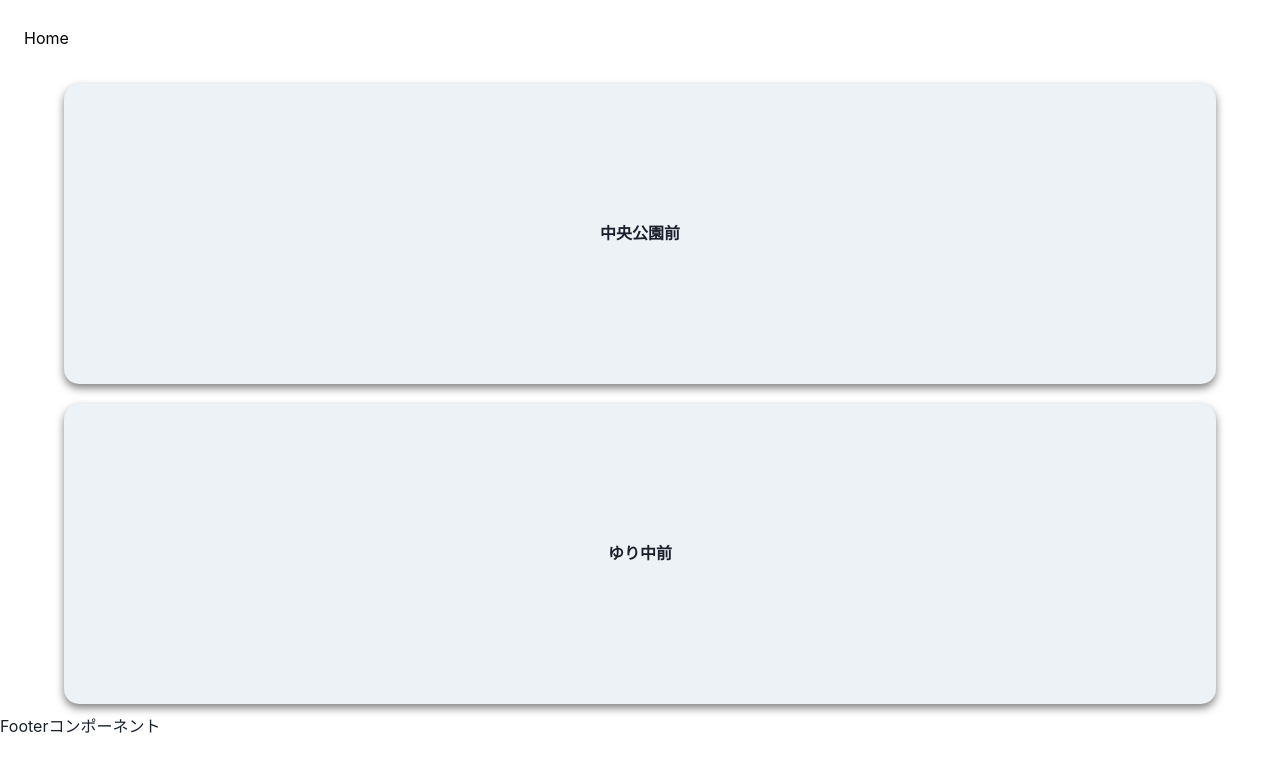
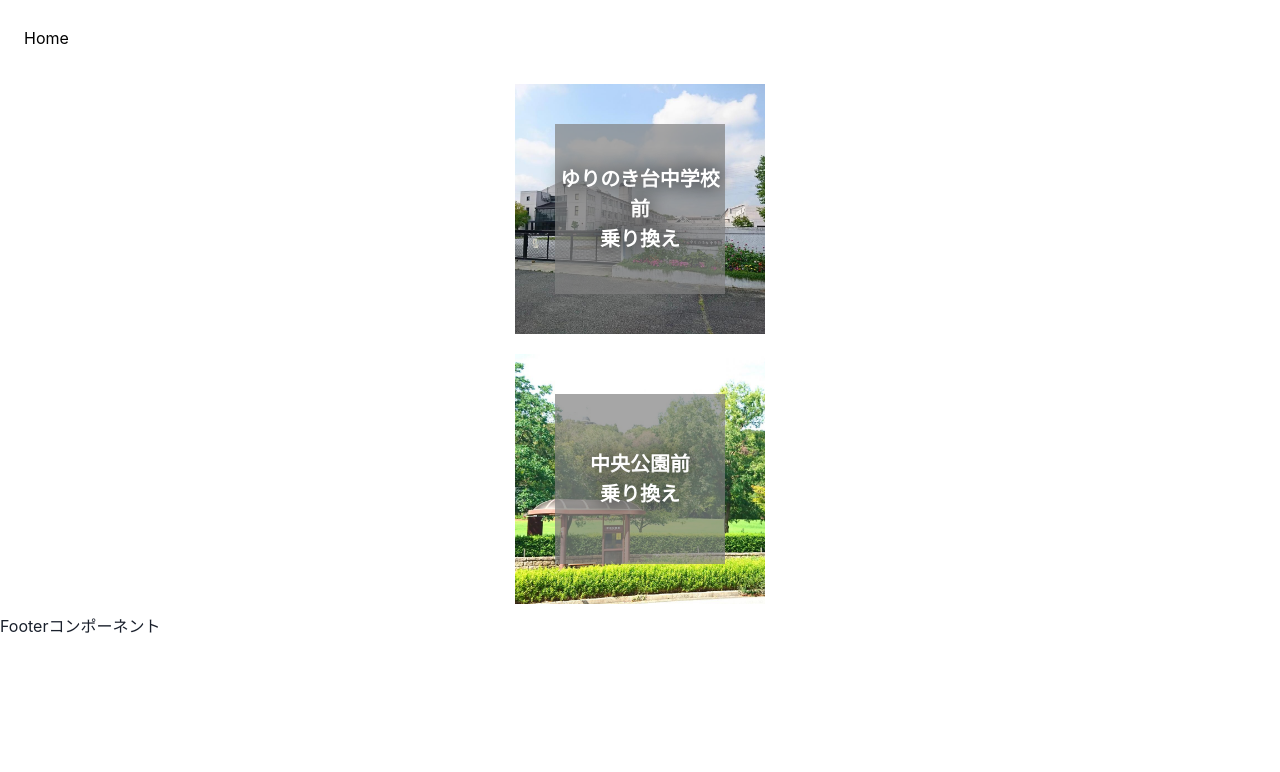
Before and after one commit to terakawakohei/SandaEzBus, a Next.js app: page /busstop in a window 1280 px wide. Shown: the top 772 px of the page. Built offline with nearby package versions, Linux system fonts and the light colour scheme.

Commit message:
update Link style

```diff
--- a/src/pages/busstop/index.js
+++ b/src/pages/busstop/index.js
@@ -1,16 +1,52 @@
 import { Link, Button, Flex } from '@chakra-ui/react'
 import { Box } from '@chakra-ui/react'
 
+function BackdropFilters({href, img, children}) {
+  const outerBoxStyles = {
+    boxSize: '250px',
+    margin: '10px',
+    p: '10',
+    background:
+      'url('+img+') center/cover no-repeat',
+  }
+
+  const innerBoxStyles = {
+    display: 'flex',
+    alignItems: 'center',
+    justifyContent: 'center',
+    textAlign: 'center',
+    boxSize: 'full',
+    color: 'white',
+    textShadow: '0 0 20px black',
+    fontWeight: 'bold',
+    fontSize: '20px',
+  }
+  return (
+      <Box as='a' href={href} sx={outerBoxStyles}>
+        <Box sx={innerBoxStyles} backdropFilter='auto' backdropContrast='30%'>
+          {children}
+        </Box>
+      </Box>
+  )
+}
 
 export default function Test() {
   return (
     <Flex flexDirection='column' align='center'>
-        <Button as='a' href='/busstop/tyuokoen' margin='10px' w='90%' h='300px' boxShadow='0 4px 8px 0 rgba(0, 0, 0, .5)' borderRadius='15px' _hover={{transform:'translateY(-10px)', transition:'0.5s'}}>
+      <BackdropFilters href='/busstop/yurityu' img='/assets/yuri.jpg'>
+        ゆりのき台中学校前<br/>
+        乗り換え
+      </BackdropFilters>
+      <BackdropFilters href='/busstop/tyuokoen' img='/assets/koen.jpg'>
+        中央公園前<br/>
+        乗り換え
+      </BackdropFilters>
+        {/* <Button as='a' href='/busstop/tyuokoen' margin='10px' w='90%' h='300px' boxShadow='0 4px 8px 0 rgba(0, 0, 0, .5)' borderRadius='15px' _hover={{transform:'translateY(-10px)', transition:'0.5s'}}>
             中央公園前
         </Button>
         <Button as='a' href='/busstop/yurityu' margin='10px' w='90%' h='300px' boxShadow='0 4px 8px 0 rgba(0, 0, 0, .5)' borderRadius='15px' _hover={{transform:'translateY(-10px)', transition:'0.5s'}}>
             ゆり中前
-        </Button>
+        </Button> */}
 
 
     </Flex>
```
Also changed, not shown: public/assets/koen.jpg (added), public/assets/yuri.jpg (added).
